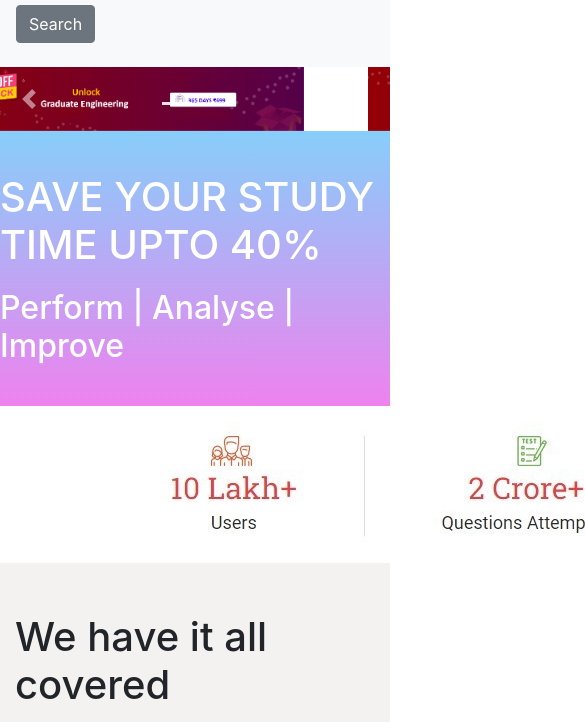
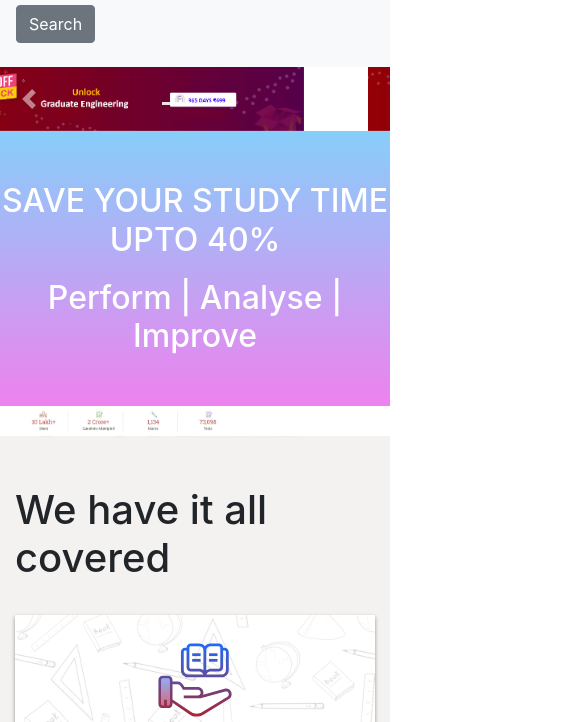
Before and after one commit to Vaibhav420gupta/Exam-Credentials, a plain HTML site: page index.html in a window 390 px wide. Shown: the part 117-839 px from the top of the page, 585 px wide, since content can reach past the window. Drawn offline with nearby package versions, Linux system fonts and the light colour scheme.

Commit message:
second commit

```diff
--- a/index.html
+++ b/index.html
@@ -79,10 +79,10 @@
   <h1 class="tst_banner_text">SAVE YOUR STUDY TIME UPTO 40%</h1>
   <h2 class="tst_banner_text">Perform   |   Analyse   |   Improve</h2>
 </div>
+<div>
+    <img src="img/111.jpg" alt="" class="responsive-image">
+</div>
 
-    <div>
-        <img src="img/11.jpg" alt="">
-    </div>
 
     <section class="sec">
   <div class="overlay"></div>
--- a/style.css
+++ b/style.css
@@ -20,8 +20,25 @@ body{background-color:grey}
 
 .tst_banner_text {
     color: white;
-  margin: 10px 0; /* Adjust the margin value as needed */
+    margin: 10px 0;
+    font-size: 3rem; /* Default font size */
+    text-align: center;
 }
+
+/* Adjust the font size for different screen sizes */
+@media (max-width: 768px) {
+    .tst_banner_text {
+        font-size: 2.5rem;
+    }
+}
+
+@media (max-width: 480px) {
+    .tst_banner_text {
+        font-size: 2rem;
+    }
+}
+
+
 
 
   .sec {
@@ -118,3 +135,21 @@ small{
 .rights{
     font-size: calc(10px + (12 - 10) * ((100vw - 360px) / (1600 - 360))) !important;
 }
+
+.responsive-image {
+    max-width: 100%;
+    height: auto;
+}
+
+/* Adjust the image size for different screen sizes */
+@media (max-width: 768px) {
+    .responsive-image {
+        max-width: 80%;
+    }
+}
+
+@media (max-width: 480px) {
+    .responsive-image {
+        max-width: 60%;
+    }
+}
```
Also changed, not shown: img/111.jpg (added). Lines whose indentation alone changed are shown as unchanged.
